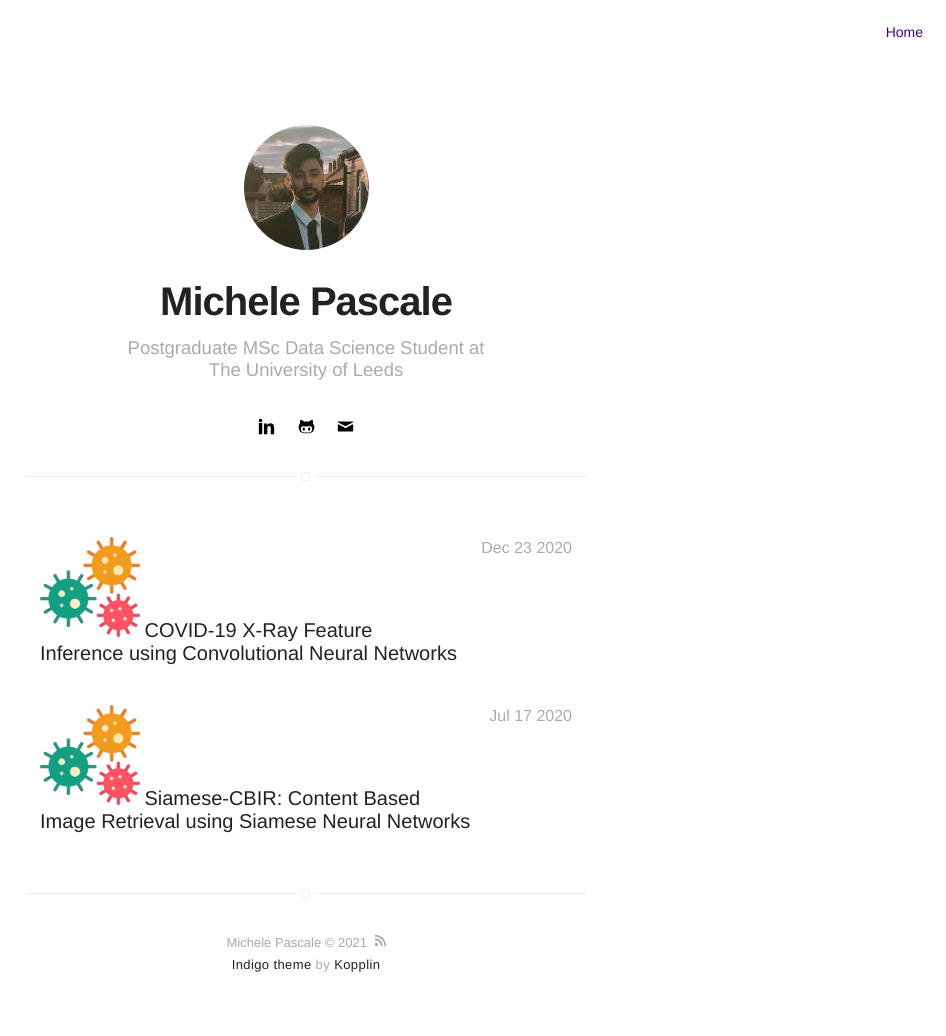
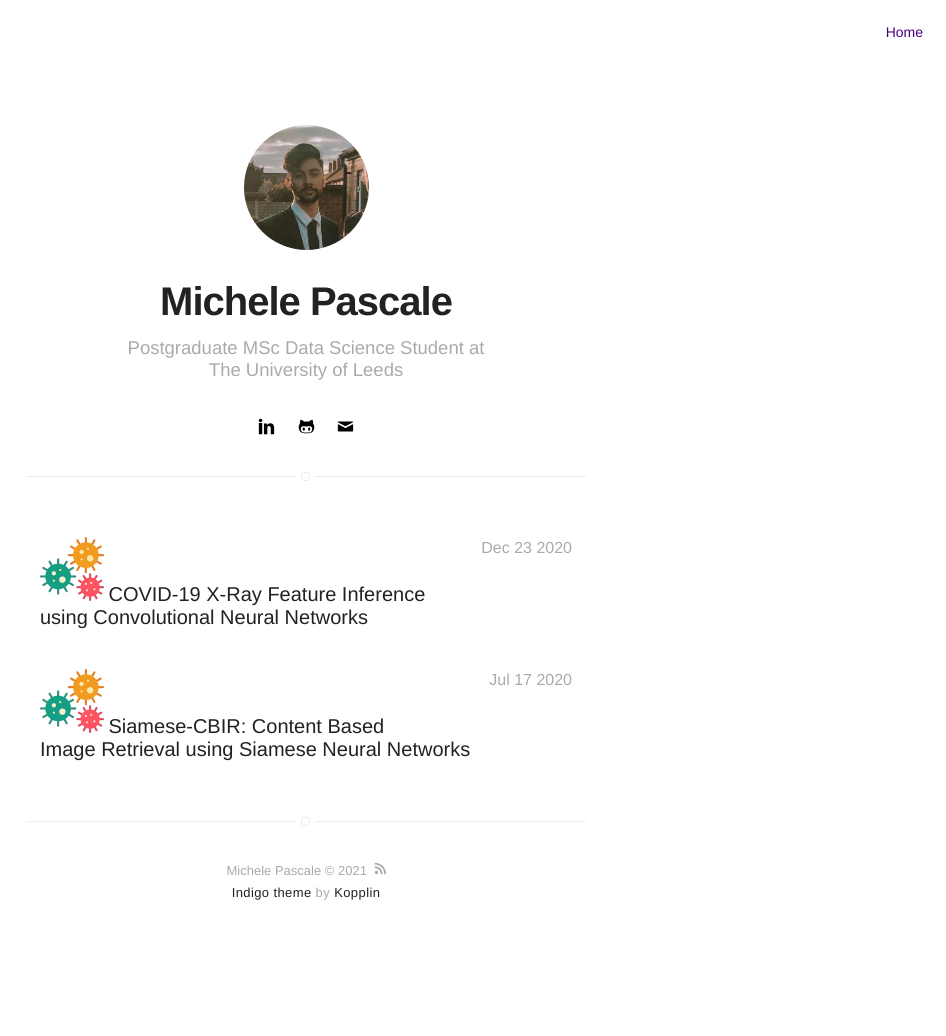
Before and after one commit to pascalemp/pascalemp.github.io, a Jekyll site: the page built from projects.html, in a window 1280 px wide. Shown: the whole page, without its empty margins (334-1280 px from the left). Built offline with Jekyll 4.4.1, drawn with Linux system fonts in a browser that asks for light colours; after the commit the page ends 964 px from its top, so only the background shows below that.

Commit message:
Update projects.html

```diff
--- a/projects.html
+++ b/projects.html
@@ -8,7 +8,7 @@ title: Projects
             <div class="item {% if post.star %}star{% endif %}">
                 <a class="url" href="{% if post.externalLink %}{{ post.externalLink }}{% else %}{{ site.url }}{{ post.url }}{% endif %}">
                     <aside><time datetime="{{ post.date | date:"%d-%m-%Y" }}">{{ post.date | date: "%b %d %Y" }}</time></aside>
-                    <img src="https://raw.githubusercontent.com/pascalemp/pascalemp.github.io/main/assets/images/virus.png" width="100" height="100">
+                    <img src="https://raw.githubusercontent.com/pascalemp/pascalemp.github.io/main/assets/images/virus.png" width="64" height="64">
                     <h3 class="title">{{ post.title }}</h3>
 
                 </a>
```
